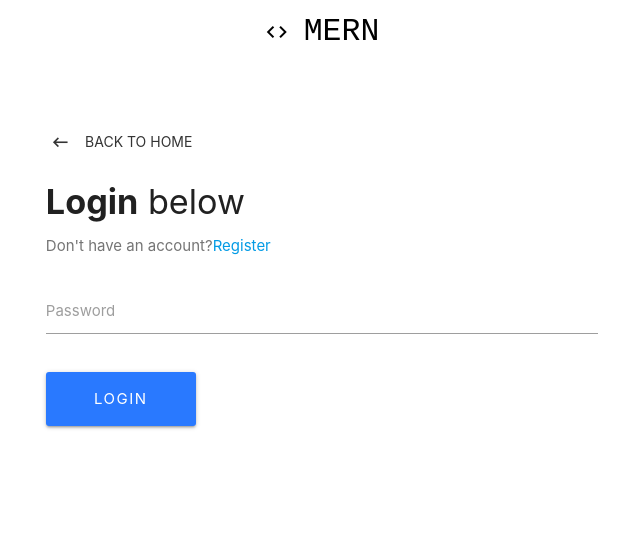
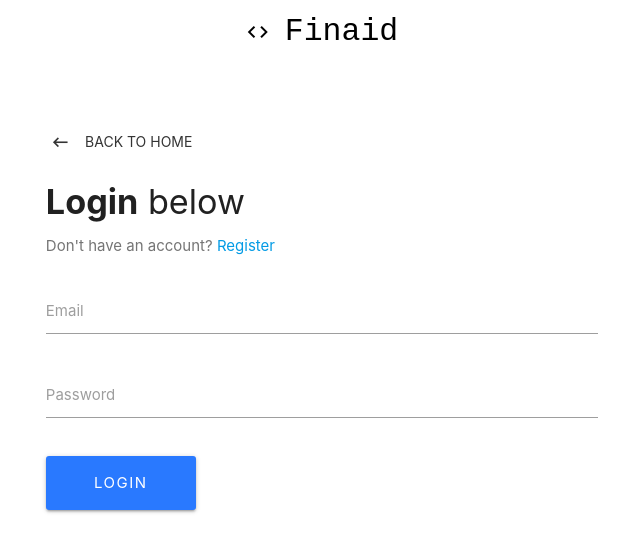
Before and after one commit to tomjoshi/mern-auth, a React (Create React App) app in the folder client/: page /login in a window 1280 px wide. Shown: the top 552 px of the page, without its empty margins (318-958 px from the left). Built offline with nearby package versions, Linux system fonts and the light colour scheme.

Commit message:
Completed Navbar, Landing, Login, and Register

```diff
--- a/client/package.json
+++ b/client/package.json
@@ -8,7 +8,7 @@
     "@testing-library/user-event": "^12.2.0",
     "axios": "^0.21.0",
     "classnames": "^2.2.6",
-    "jwt-decode": "^3.1.1",
+    "jwt-decode": "^3.1.2",
     "react": "^17.0.1",
     "react-dom": "^17.0.1",
     "react-redux": "^7.2.2",
--- a/client/src/App.js
+++ b/client/src/App.js
@@ -1,13 +1,9 @@
 import React, { Component } from "react";
 import { BrowserRouter as Router, Route } from "react-router-dom";
-
 import Navbar from "./components/layout/Navbar";
 import Landing from "./components/layout/Landing";
 import Register from "./components/auth/Register";
 import Login from "./components/auth/Login";
-
-// Remember to push code to github everyday
-// FInal exam posted 11/24, project 2 instead of quiz 2
 class App extends Component {
   render() {
     return (
--- a/client/src/components/auth/Login.js
+++ b/client/src/components/auth/Login.js
@@ -1,6 +1,5 @@
 import React, { Component } from "react";
 import { Link } from "react-router-dom";
-
 class Login extends Component {
   constructor() {
     super();
@@ -10,11 +9,9 @@ class Login extends Component {
       errors: {}
     };
   }
-
 onChange = e => {
     this.setState({ [e.target.id]: e.target.value });
-    }
-
+  };
 onSubmit = e => {
     e.preventDefault();
 const userData = {
@@ -23,29 +20,22 @@ class Login extends Component {
     };
 console.log(userData);
   };
-
 render() {
     const { errors } = this.state;
 return (
       <div className="container">
-                <div style={{ marginTop: "4rem"}} className="row">
-                    {/* Play around with this col and figure out what it means */}
+        <div style={{ marginTop: "4rem" }} className="row">
           <div className="col s8 offset-s2">
             <Link to="/" className="btn-flat waves-effect">
-                            <i className="material-icons left">
-                                keyboard_backspace
-                            </i>
-                            Back to home
+              <i className="material-icons left">keyboard_backspace</i> Back to
+              home
             </Link>
             <div className="col s12" style={{ paddingLeft: "11.250px" }}>
               <h4>
                 <b>Login</b> below
               </h4>
               <p className="grey-text text-darken-1">
-                                Don't have an account?
-                                <Link to="/register">
-                                    Register
-                                </Link>
+                Don't have an account? <Link to="/register">Register</Link>
               </p>
             </div>
             <form noValidate onSubmit={this.onSubmit}>
@@ -57,9 +47,19 @@ class Login extends Component {
                   id="email"
                   type="email"
                 />
+                <label htmlFor="email">Email</label>
+              </div>
+              <div className="input-field col s12">
+                <input
+                  onChange={this.onChange}
+                  value={this.state.password}
+                  error={errors.password}
+                  id="password"
+                  type="password"
+                />
                 <label htmlFor="password">Password</label>
               </div>
-                            <div className="col s12" style={{paddingLeft:"11.250px"}}>
+              <div className="col s12" style={{ paddingLeft: "11.250px" }}>
                 <button
                   style={{
                     width: "150px",
@@ -68,7 +68,8 @@ class Login extends Component {
                     marginTop: "1rem"
                   }}
                   type="submit"
-                                    className="btn btn-large waves-effect waves-light hoverable blue accent-3">
+                  className="btn btn-large waves-effect waves-light hoverable blue accent-3"
+                >
                   Login
                 </button>
               </div>
@@ -79,5 +80,4 @@ class Login extends Component {
     );
   }
 }
-
 export default Login;
--- a/client/src/components/auth/Register.js
+++ b/client/src/components/auth/Register.js
@@ -1,6 +1,5 @@
 import React, { Component } from "react";
 import { Link } from "react-router-dom";
-
 class Register extends Component {
   constructor() {
     super();
@@ -10,26 +9,21 @@ class Register extends Component {
       password: "",
       password2: "",
       errors: {}
+    };
   }
-    }
-
 onChange = e => {
-        this.setState.apply({ [e.target.id]: e.target.value });
-    }
-
+    this.setState({ [e.target.id]: e.target.value });
+  };
 onSubmit = e => {
     e.preventDefault();
-
 const newUser = {
       name: this.state.name,
       email: this.state.email,
       password: this.state.password,
       password2: this.state.password2
     };
-
 console.log(newUser);
   };
-
 render() {
     const { errors } = this.state;
 return (
@@ -37,13 +31,14 @@ class Register extends Component {
         <div className="row">
           <div className="col s8 offset-s2">
             <Link to="/" className="btn-flat waves-effect">
-                            <i className="material-icons left">keyboard_backspace</i> Back to home
+              <i className="material-icons left">keyboard_backspace</i> Back to
+              home
             </Link>
-                        <div className="col s12" style={{paddingLeft: "11.250px"}}>
+            <div className="col s12" style={{ paddingLeft: "11.250px" }}>
               <h4>
                 <b>Register</b> below
               </h4>
-                            <p className="grey-text text-darken-l">
+              <p className="grey-text text-darken-1">
                 Already have an account? <Link to="/login">Log in</Link>
               </p>
             </div>
@@ -51,8 +46,8 @@ class Register extends Component {
               <div className="input-field col s12">
                 <input
                   onChange={this.onChange}
-                                    value = {this.state.name}
-                                    error = {errors.name}
+                  value={this.state.name}
+                  error={errors.name}
                   id="name"
                   type="text"
                 />
@@ -72,23 +67,23 @@ class Register extends Component {
                 <input
                   onChange={this.onChange}
                   value={this.state.password}
-                                    error={errors.password2}
-                                    id="pasword"
+                  error={errors.password}
+                  id="password"
                   type="password"
                 />
-                                <label htmlFor="password">Confirm Password</label>
+                <label htmlFor="password">Password</label>
               </div>
               <div className="input-field col s12">
                 <input
                   onChange={this.onChange}
                   value={this.state.password2}
                   error={errors.password2}
-                                    id="pasword2"
+                  id="password2"
                   type="password"
                 />
-                                <label htmlFor="password">Confirm Password</label>
+                <label htmlFor="password2">Confirm Password</label>
               </div>
-                            <div className="col s12" style={{paddingLeft: "11.250px"}}>
+              <div className="col s12" style={{ paddingLeft: "11.250px" }}>
                 <button
                   style={{
                     width: "150px",
@@ -109,5 +104,4 @@ class Register extends Component {
     );
   }
 }
-
 export default Register;
--- a/client/src/components/layout/Navbar.js
+++ b/client/src/components/layout/Navbar.js
@@ -1,6 +1,5 @@
 import React, { Component } from "react";
 import { Link } from "react-router-dom";
-
 class Navbar extends Component {
   render() {
     return (
@@ -12,9 +11,10 @@ class Navbar extends Component {
               style={{
                 fontFamily: "monospace"
               }}
-                            className="col s5 brand-logo center black-text">
+              className="col s5 brand-logo center black-text"
+            >
               <i className="material-icons">code</i>
-                            MERN
+              Finaid
             </Link>
           </div>
         </nav>
```
Also changed, not shown: client/src/components/layout/Landing.js (+7 -6 lines), package.json (+7 -0 lines). Lines whose indentation alone changed are shown as unchanged.
